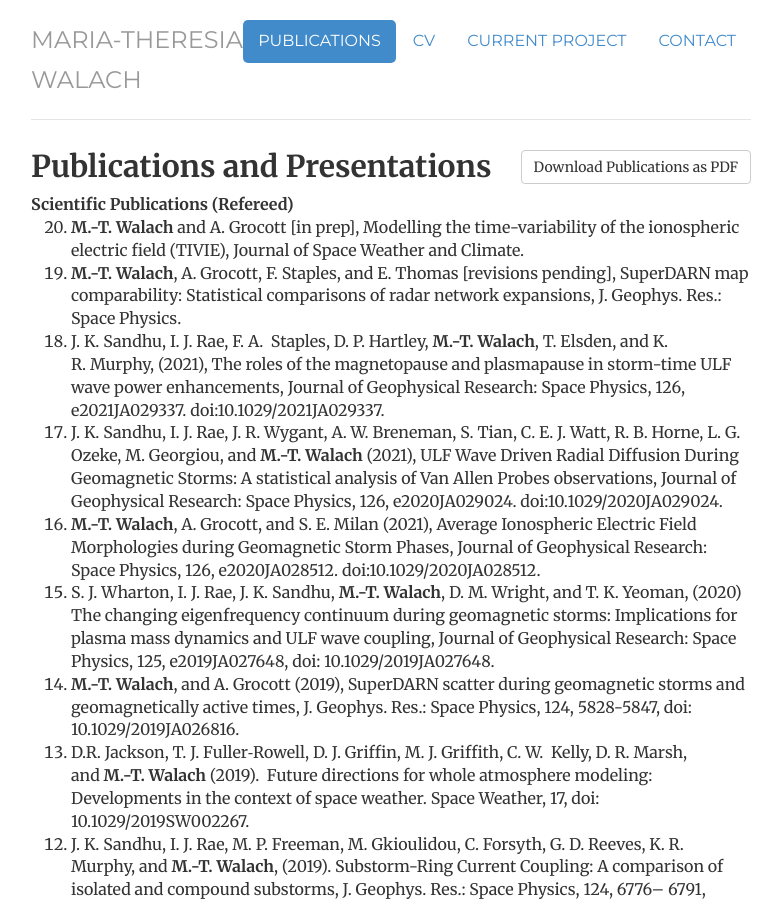
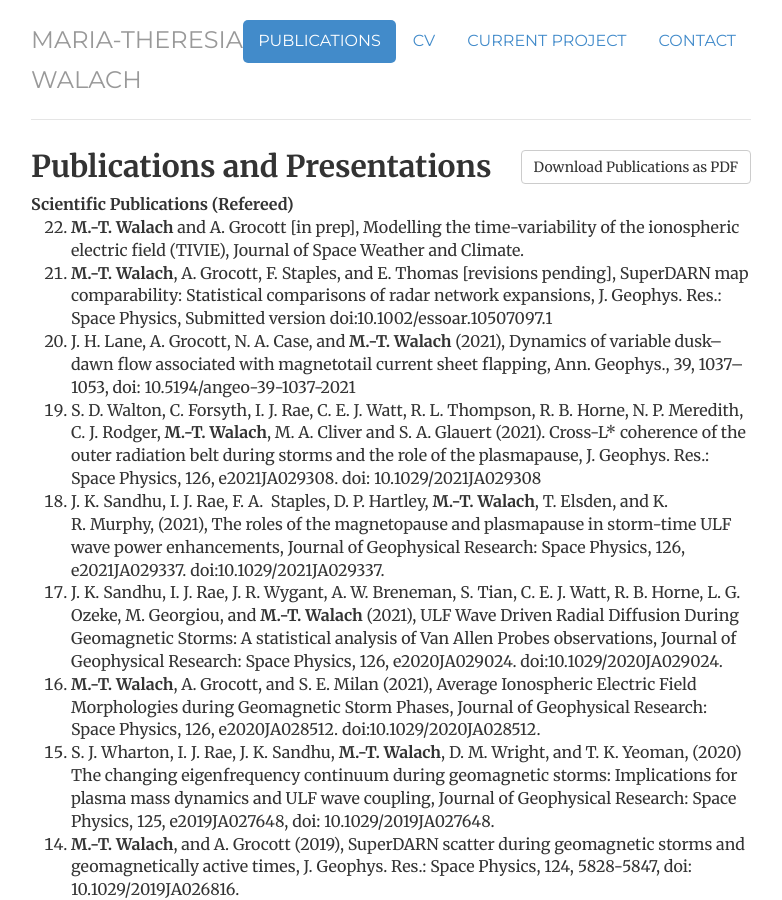
Before and after one commit to mtwalach/mtwalach.github.io, a Jekyll site: the page built from publications/index.html, in a window 1280 px wide and 900 px high. Shown: the whole window, without its empty margins (249-1031 px from the left). Built offline with Jekyll 4.4.1, drawn with Linux system fonts in a browser that asks for light colours; some of the changed text lies outside the part shown.

Commit message:
CV and publications update

```diff
--- a/publications/index.html
+++ b/publications/index.html
@@ -9,12 +9,14 @@ contact: passive
 description:   Maria-Theresia Walach // Space plasma physics & planetary science.
 ---
 <div class="Publications">
-	<a href="/files/Publication_list_Jul2021_MTW.pdf"target="_blank" class="btn btn-default pull-right" title="Download Publications as PDF">Download Publications as PDF</a>
+	<a href="/files/Publication_list_Dec2021_MTW.pdf"target="_blank" class="btn btn-default pull-right" title="Download Publications as PDF">Download Publications as PDF</a>
 					<h2>Publications and Presentations</h2>
             <strong>Scientific Publications (Refereed)</strong>
             <ol reversed>
 							<li><b>M.-T. Walach</b> and A. Grocott [in prep], Modelling the time-variability of the ionospheric electric field (TIVIE), Journal of Space Weather and Climate.</li>
-              <li><b>M.-T. Walach</b>, A. Grocott, F. Staples, and E. Thomas [revisions pending], SuperDARN map comparability: Statistical comparisons of radar network expansions, J. Geophys. Res.: Space Physics.</li>
+              <li><b>M.-T. Walach</b>, A. Grocott, F. Staples, and E. Thomas [revisions pending], SuperDARN map comparability: Statistical comparisons of radar network expansions, J. Geophys. Res.: Space Physics, Submitted version doi:10.1002/essoar.10507097.1</li>
+							<li>J. H. Lane, A. Grocott, N. A. Case, and <b>M.-T. Walach</b> (2021), Dynamics of variable dusk–dawn flow associated with magnetotail current sheet flapping, Ann. Geophys., 39, 1037–1053, doi: 10.5194/angeo-39-1037-2021</li>
+							<li>S. D. Walton, C. Forsyth, I. J. Rae, C. E. J. Watt, R. L. Thompson, R. B. Horne, N. P. Meredith, C. J. Rodger, <b>M.-T. Walach</b>, M. A. Cliver and S. A. Glauert (2021). Cross-L* coherence of the outer radiation belt during storms and the role of the plasmapause, J. Geophys. Res.: Space Physics, 126, e2021JA029308. doi: 10.1029/2021JA029308</li>
 							<li>J. K. Sandhu, I. J. Rae, F. A.  Staples, D. P. Hartley, <b>M.-T. Walach</b>, T. Elsden, and K. R. Murphy, (2021), The roles of the magnetopause and plasmapause in storm-time ULF wave power enhancements, Journal of Geophysical Research: Space Physics, 126, e2021JA029337. doi:10.1029/2021JA029337.</li>
 							<li>J. K. Sandhu, I. J. Rae, J. R. Wygant, A. W. Breneman, S. Tian, C. E. J. Watt, R. B. Horne, L. G. Ozeke, M. Georgiou, and <b>M.-T. Walach</b> (2021), ULF Wave Driven Radial Diffusion During Geomagnetic Storms: A statistical analysis of Van Allen Probes observations, Journal of Geophysical Research: Space Physics, 126, e2020JA029024. doi:10.1029/2020JA029024.</li>
 							<li><b>M.-T. Walach</b>, A. Grocott, and S. E. Milan (2021), Average Ionospheric Electric Field Morphologies during Geomagnetic Storm Phases, Journal of Geophysical Research: Space Physics, 126, e2020JA028512. doi:10.1029/2020JA028512.</li>
@@ -36,6 +38,7 @@ description:   Maria-Theresia Walach // Space plasma physics & planetary science
             </ol>
             <strong>Software (Refereed)</strong>
             <ol reversed>
+							<li>SuperDARN Radar Software Toolkit (RST) 4.5.: SuperDARN Data Analysis Working Group;  M.T. Schmidt, E.C. Bland, E.G. Thomas, A.G. Burrell, I. Coco, P. V. Ponomarenko, A.S. Reimer, K.T. Sterne, <b>M.-T. Walach</b>, 2021, doi: 10.5281/zenodo.5156752.</li>
 							<li>SuperDARN Radar Software Toolkit (RST) 4.5.: SuperDARN Data Analysis Working Group; E.G. Thomas, M.T. Schmidt, E.C. Bland, A.G. Burrell, P. V. Ponomarenko, A.S. Reimer, K.T. Sterne, <b>M.-T. Walach</b>, 2021, doi: 10.5281/zenodo.4435297.</li>
               <li>SuperDARN Radar Software Toolkit (RST) 4.4.1.: D.D. Billett, E.C. Bland, A.G. Burrell, K. Kotyk, P. V Ponomarenko, …, <b>M.-T. Walach</b>, 2020, doi: 10.5281/zenodo.3994968.</li>
               <li>SuperDARN Radar Software Toolkit (RST) 4.4.: D.D. Billett, E.C. Bland, A.G. Burrell, K. Kotyk, P. V Ponomarenko, …, <b>M.-T. Walach</b>, 2020, doi: 10.5281/zenodo.3934368.</li>
@@ -94,7 +97,8 @@ description:   Maria-Theresia Walach // Space plasma physics & planetary science
             </ol>
             <strong>Poster Presentations</strong>
             <ol reversed>
-              <li><b>M.-T. Walach</b>, A. Grocott, F. Staples, E. G. Thomas, Two decades of SuperDARN convection mapping: effects of an ever evolving network, AGU Fall Meeting 2020, 01/12/2020-17/12/2020, Virtual.</li>
+							<li><b>M.-T. Walach</b>, A. Grocott, F. Staples, and E. Thomas, SuperDARN map comparability: Statistical comparisons of radar network expansions, Autumn MIST Meeting, 25-26/11/2021, Virtual.</li>
+              <li><b>M.-T. Walach</b>, A. Grocott, F. Staples, E. G. Thomas, Two decades of SuperDARN convection mapping: effects of an ever evolving network, AGU Fall Meeting 2020, 01-17/12/2020, Virtual.</li>
               <li><b>M.-T. Walach</b>, A. Grocott, S. E. Milan, Average Ionospheric Electric Field Morphologies during Geomagnetic Storms, MIST Meeting, 24/01/2020, Royal Astronomical Society, London, UK.</li>
               <li><b>M.-T. Walach</b>, A. Grocott, F. Staples, E. Thomas, Influences of the equatorward SuperDARN expansion on data coverage and measured parameters, National Astronomy Meeting, 03/07/2019, Lancaster, UK.</li>
               <li><b>M.-T. Walach</b>, A. Grocott, SuperDARN scatter during geomagnetic storms and geomagnetically active times, RAS Specialist Discussion Meeting: Global Response of the Terrestrial Magnetosphere during Storms and Substorms, 08/02/2019, London, UK.</li>
```
Also changed, not shown: cv/index.html (+4 -3 lines), 3 other files.
